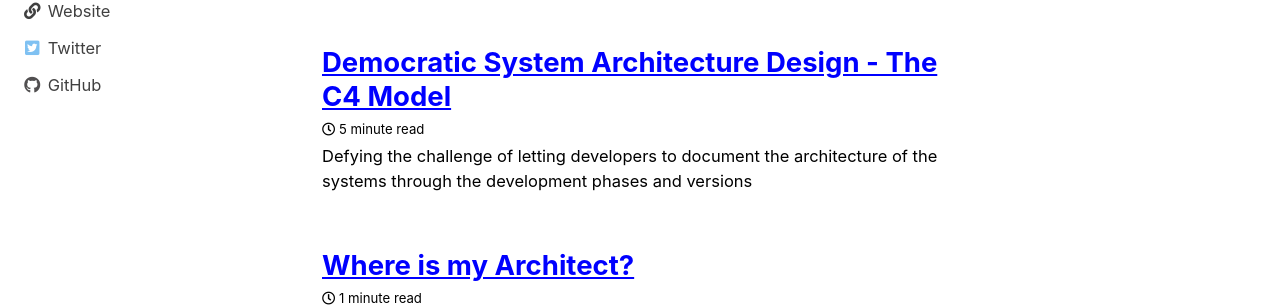
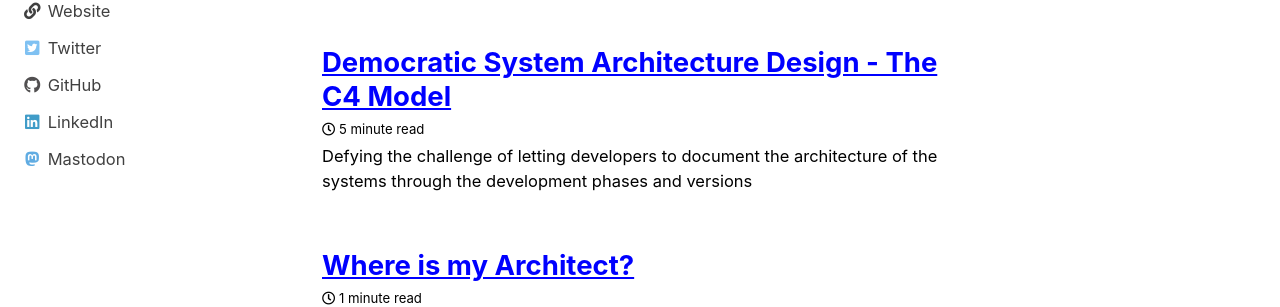
Before and after one commit to tsutomi/antonello.provenza.no, a Jekyll site: the page built from index.html, in a window 1280 px wide. Shown: the part 403-710 px from the top of the page. Built offline with Jekyll 4.4.1, drawn with Linux system fonts in a browser that asks for light colours; cached includes are drawn as plain includes; the list of posts is cut into pages by our own code.

Commit message:
Updates of the configuration

```diff
--- a/_config.yml
+++ b/_config.yml
@@ -96,7 +96,7 @@ social:
 analytics:
   provider: "google-gtag" # false (default), "google", "google-universal", "google-gtag", "custom"
   google:
-    tracking_id: "G-WLLLCP5GN9"
+    tracking_id: "G-F3V8FCL09M"
     anonymize_ip: # true, false (default)
 
 # Site Author
@@ -122,6 +122,12 @@ author:
     - label: "GitHub"
       icon: "fab fa-fw fa-github"
       url: "https://github.com/tsutomi"
+    - label: "LinkedIn"
+      icon: "fab fa-fw fa-linkedin"
+      url: "https://linkedin.com/in/antonello"
+    - label: "Mastodon"
+      icon: "fab fa-fw fa-mastodon"
+      url: "https://mastodon.social/@tsutomi"
 
 # Site Footer
 footer:
```
